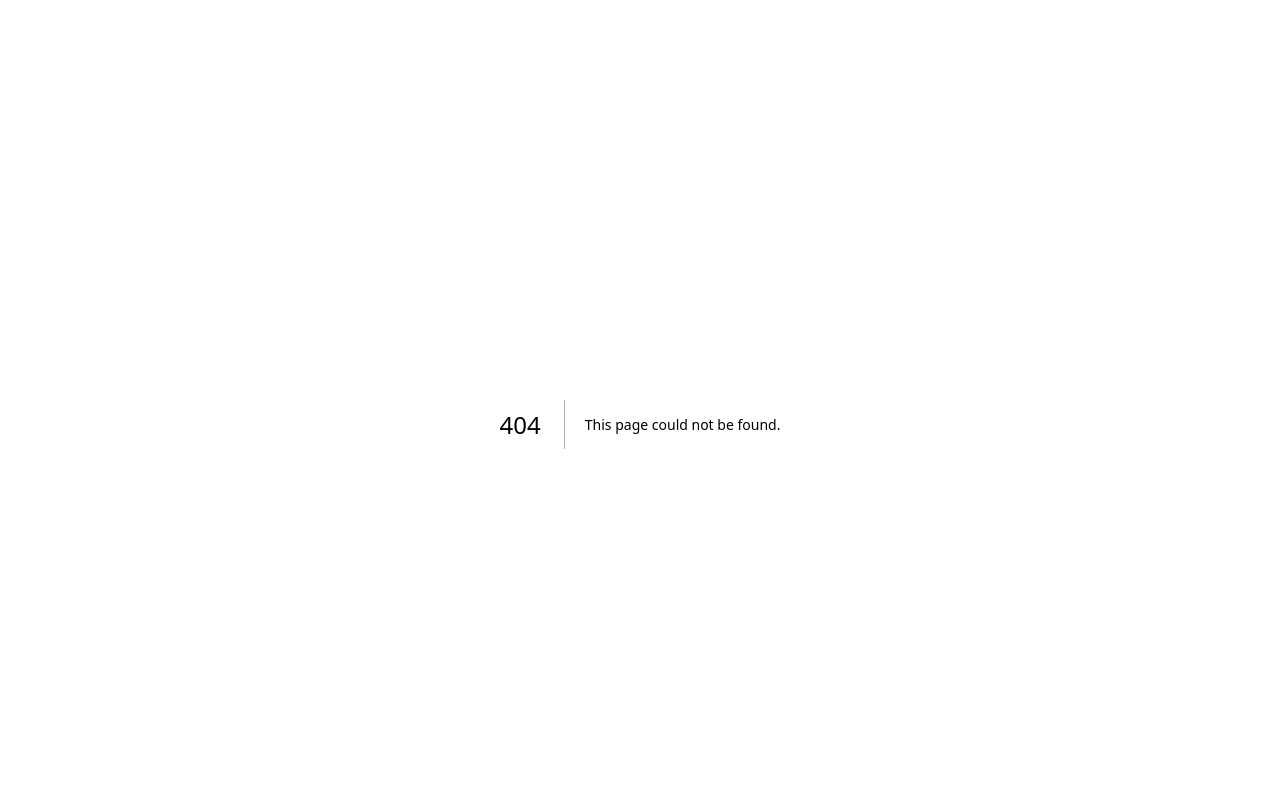
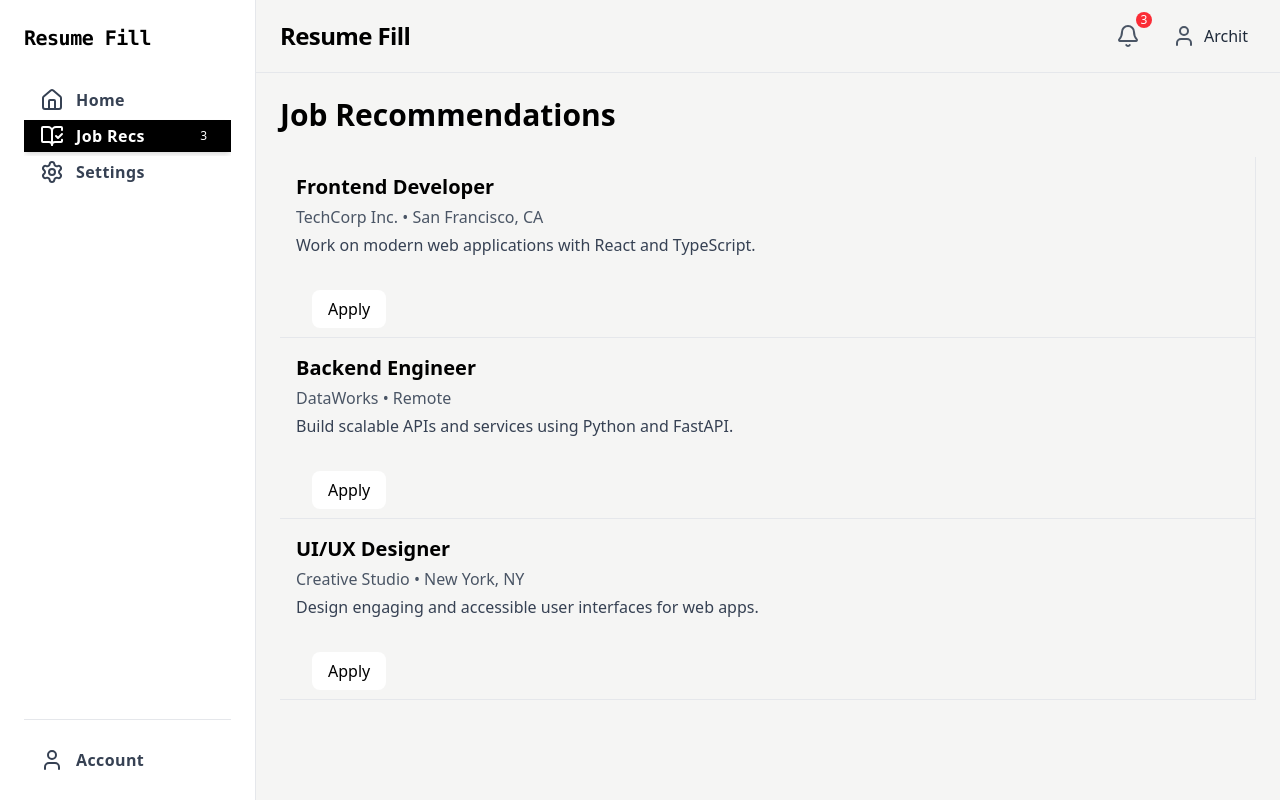
Before and after one commit to Resume-Application/ResumeFill-App, a Next.js app in the folder resume-fill/: page /job-recommendations in a window 1280 px wide. Before the commit this address had no page. Built offline with nearby package versions, Linux system fonts and the light colour scheme.

Commit message:
ui and recomendations

```diff
--- a/resume-fill/app/components/Navbar.tsx
+++ b/resume-fill/app/components/Navbar.tsx
@@ -5,7 +5,7 @@ import Link from "next/link";
 
 export default function Navbar() {
   return (
-    <header className="w-full bg-white border-b border-gray-200 shadow-sm px-6 py-4 flex justify-between items-center flex-shrink-0">
+    <header className="w-full bg-stone-100 px-6 py-4 flex justify-between items-center flex-shrink-0 shadow-sm border-b border-gray-200">
       {/* Left: App Title */}
       <div className="flex items-center gap-3">
         <h1 className="text-2xl font-bold tracking-tight text-black">Resume Fill</h1>
@@ -22,7 +22,10 @@ export default function Navbar() {
         </button>
 
         {/* Profile */}
-        <Link href="/profile" className="flex items-center gap-2 p-2 rounded-lg hover:bg-gray-100 transition">
+        <Link
+          href="/profile"
+          className="flex items-center gap-2 p-2 rounded-lg hover:bg-gray-100 transition"
+        >
           <User className="text-gray-600" />
           <span className="text-gray-800 font-medium">Archit</span>
         </Link>
--- a/resume-fill/app/components/Sidebar.tsx
+++ b/resume-fill/app/components/Sidebar.tsx
@@ -20,7 +20,7 @@ export default function Sidebar({ className = "" }: SidebarProps) {
         <SidebarItem label="Home" href="/dashboard" icon={<Home />} />
         <SidebarItem
           label="Job Recs"
-          href="/dashboard/applications"
+          href="/job-recommendations"
           notificationCount={3}
           icon={<BookOpenCheck />}
         />
--- /dev/null
+++ b/resume-fill/app/components/jobs/JobCard.tsx
@@ -0,0 +1,42 @@
+interface Job {
+  id: number;
+  title: string;
+  company: string;
+  location: string;
+  description: string;
+  url: string;
+}
+
+interface JobCardProps {
+  job: Job;
+  className?: string; // optional className prop
+}
+
+export default function JobCard({ job, className = "" }: JobCardProps) {
+  return (
+    <div
+      className={`w-full py-4 flex justify-between items-start hover:bg-white border-r transition p-4 ${className}`}
+    >
+      {/* Job info */}
+      <div className="space-y-1">
+        <h2 className="text-xl font-semibold">{job.title}</h2>
+        <p className="text-gray-600">
+          {job.company} • {job.location}
+        </p>
+        <p className="text-gray-700">{job.description}</p>
+      </div>
+
+      {/* Apply button */}
+      <div className="ml-4 flex-shrink-0">
+        <a
+          href={job.url}
+          target="_blank"
+          rel="noopener noreferrer"
+          className="px-4 py-2 bg-white text-black rounded-lg hover:bg-stone-400 transition"
+        >
+          Apply
+        </a>
+      </div>
+    </div>
+  );
+}
--- /dev/null
+++ b/resume-fill/app/job-recommendations/page.tsx
@@ -0,0 +1,45 @@
+"use client";
+
+import JobCard from "../components/jobs/JobCard";
+
+export default function JobRecommendationsPage() {
+  // Placeholder job data
+  const jobs = [
+    {
+      id: 1,
+      title: "Frontend Developer",
+      company: "TechCorp Inc.",
+      location: "San Francisco, CA",
+      description: "Work on modern web applications with React and TypeScript.",
+      url: "#",
+    },
+    {
+      id: 2,
+      title: "Backend Engineer",
+      company: "DataWorks",
+      location: "Remote",
+      description: "Build scalable APIs and services using Python and FastAPI.",
+      url: "#",
+    },
+    {
+      id: 3,
+      title: "UI/UX Designer",
+      company: "Creative Studio",
+      location: "New York, NY",
+      description: "Design engaging and accessible user interfaces for web apps.",
+      url: "#",
+    },
+  ];
+
+  return (
+    <div className="min-h-screen bg-stone-100 text-black p-6">
+      <h1 className="text-3xl font-bold mb-6">Job Recommendations</h1>
+
+      <div className="gap-6">
+        {jobs.map((job) => (
+          <JobCard key={job.id} job={job} className="flex flex-col gap-10 border-b border-gray-200"/>
+        ))}
+      </div>
+    </div>
+  );
+}
--- a/resume-fill/app/layout.tsx
+++ b/resume-fill/app/layout.tsx
@@ -9,14 +9,14 @@ export default function RootLayout({ children }: { children: React.ReactNode })
   const pathname = usePathname();
 
   // Routes that show sidebar/navbar
-  const dashboardRoutes = ["/", "/intro", "/dashboard", "/profile", "/settings"];
+  const dashboardRoutes = ["/", "/intro", "/dashboard", "/profile", "/settings", "/job-recommendations"];
   const showSidebar = dashboardRoutes.some(
     route => pathname === route || pathname.startsWith(route + "/")
   );
 
   return (
     <html lang="en">
-      <body className="bg-gray-50 text-black">
+      <body className="bg-stone-100 text-black">
         <div className="flex h-screen">
           {/* Sidebar */}
           {showSidebar && <Sidebar />}
@@ -27,7 +27,7 @@ export default function RootLayout({ children }: { children: React.ReactNode })
             {showSidebar && <Navbar />}
 
             {/* Main scrollable area */}
-            <main className="flex-1 overflow-auto p-6">
+            <main className="flex-1 overflow-auto">
               {children}
             </main>
           </div>
--- a/resume-fill/app/settings/page.tsx
+++ b/resume-fill/app/settings/page.tsx
@@ -6,7 +6,7 @@ import PreferencesSettings from "../components/settings/PreferencesSettings";
 
 export default function SettingsPage() {
   return (
-    <div className="min-h-screen bg-gray-50 text-black px-10 py-10">
+    <div className="min-h-screen bg-stone-100 text-black px-10 py-10">
       <div className="max-w-5xl mx-auto space-y-10">
         <h1 className="text-4xl font-bold">Settings</h1>
 
```
